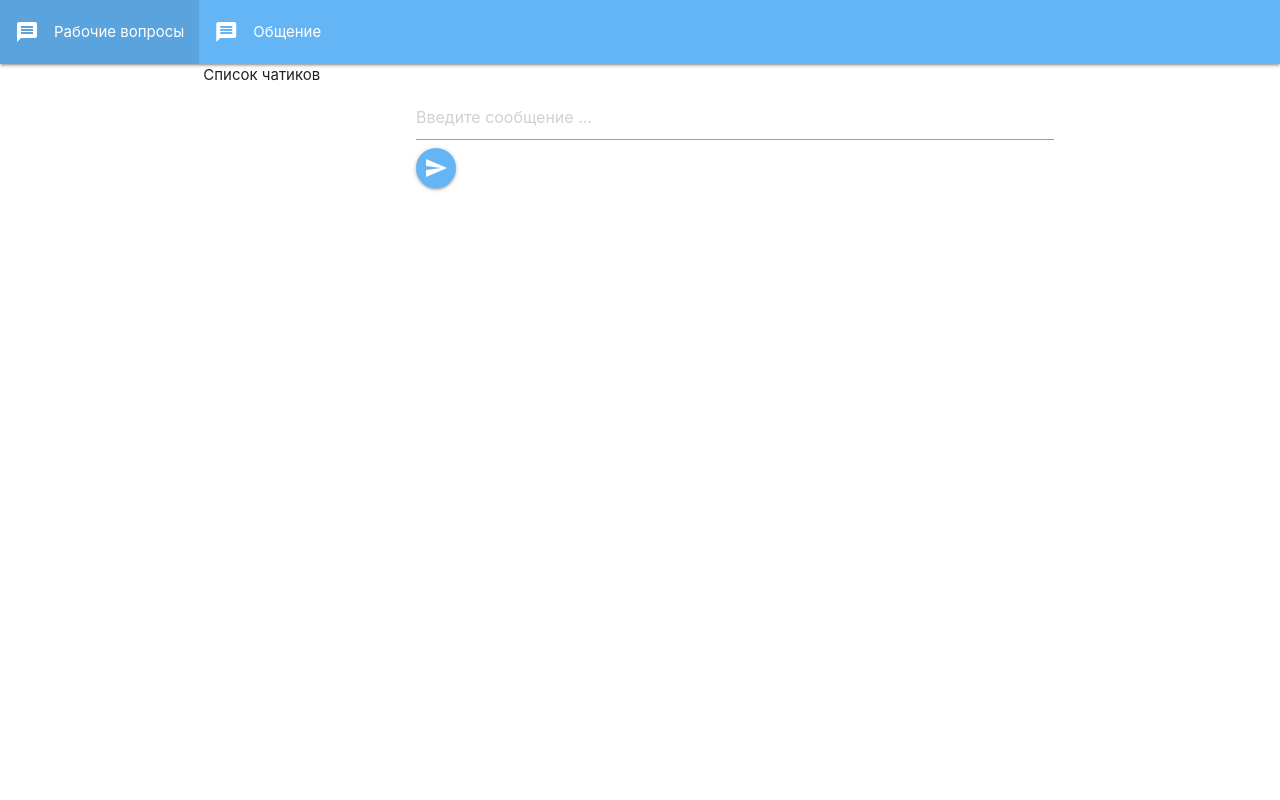
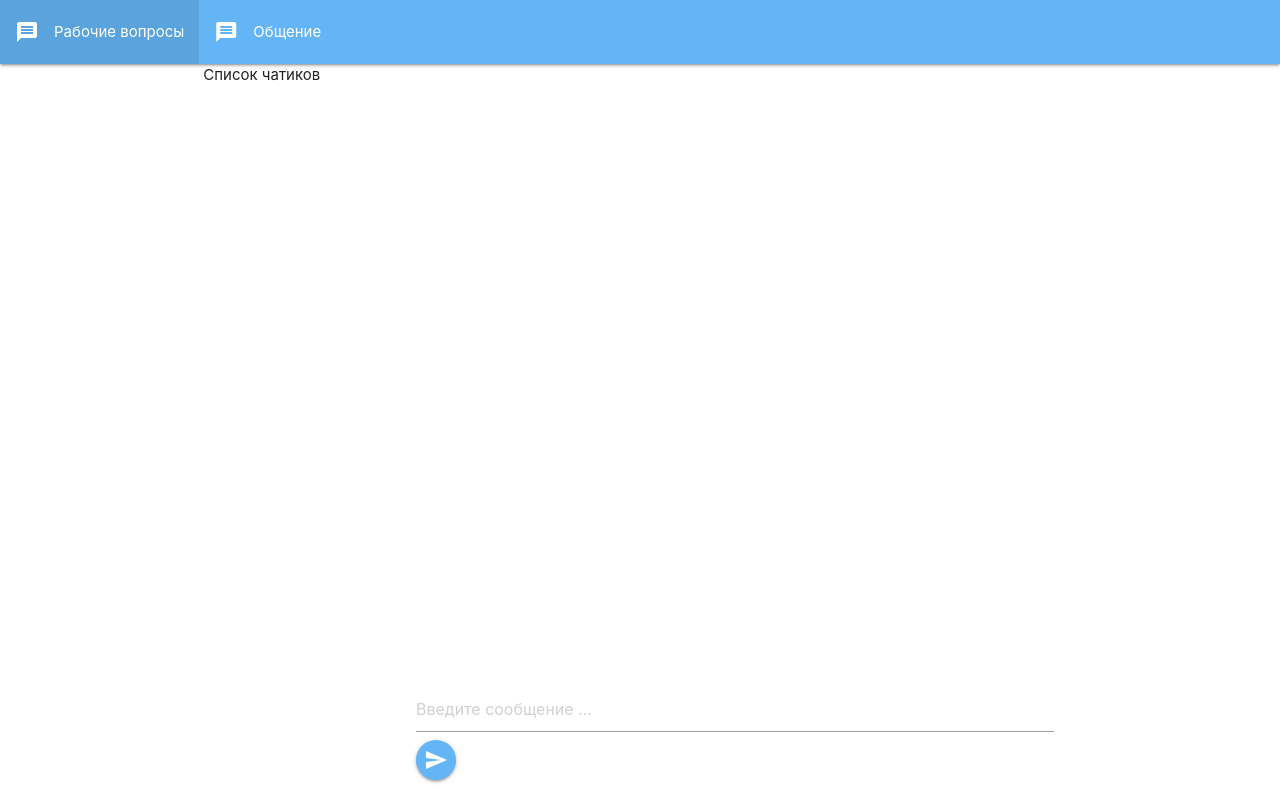
Before and after one commit to Yana-505/tot-syslem-test-task, a React (Create React App) app: page / in a window 1280 px wide. Built offline with nearby package versions, Linux system fonts and the light colour scheme.

Commit message:
Реализация правильного отображения списка сообщений

```diff
--- a/src/components/App/App.css
+++ b/src/components/App/App.css
@@ -1,13 +1,17 @@
-.App {
-
+.App-container {
+    height: 100vh;
+    display: flex;
+    flex-direction: column;
 }
 
-.Block-message {
-    align-items: center;
-    display: flex;
+.App-content {
+    flex-grow: 1;
+    min-height: 0;
 }
 
 .app-message-list {
+    height: 100%;
     margin-top: 1rem;
-    /*background-color: #ff2d2d;*/
+    display: flex;
+    flex-direction: column;
 }
--- a/src/components/App/App.tsx
+++ b/src/components/App/App.tsx
@@ -1,69 +1,23 @@
-import React, {useState} from 'react';
+import React from 'react';
 import './App.css';
+import Dialog from "../Dialog/Dialog";
 import NavBar from "../NavBar/NavBar";
-import InputMessage from "../InputMessage/InputMessage";
-import MessageList from "../MessageList/MessageList";
-import {IMessage} from "../../interfaces";
 
 const App: React.FC = () => {
 
-  const [messages, setMessages] = useState<IMessage[]>([])
-  const [messageText, setMessageText] = useState<string>('')
-
-  const [inEdit, setEdit] = useState<number>(0)
-
-  const enterMessage = (message: string) => {
-    const newMessage = message.replace(/\s+/g, ' ').trim();
-    if (newMessage == null || newMessage === '') return;
-    if (inEdit !== 0) {
-      const editingMessageIndex = messages.findIndex((m) => m.id === inEdit);
-      const editingMessage = messages[editingMessageIndex];
-      if (editingMessage == null) return;
-      if (editingMessage.messageText === messageText) return;
-      const newMessage: IMessage = {
-        messageText: messageText,
-        name: 'User',
-        id: inEdit
-      }
-      const newMessages = [...messages];
-      newMessages.splice(editingMessageIndex, 1, newMessage);
-      setMessages(newMessages);
-      setEdit(0)
-    } else {
-      const newMessage: IMessage = {
-        messageText: message,
-        name: 'User',
-        id: Date.now()
-      }
-      setMessages(prev => [...prev, newMessage]);
-    }
-  }
-
-  const removeMessage = (id: number) => {
-    setMessages(prev => prev.filter(message => message.id !== id));
-  }
-
-  const editMessage = (messageId: number) => {
-    const editingMessage = messages.find((m) => m.id === messageId);
-    if (editingMessage == null) return;
-    setMessageText(editingMessage.messageText)
-    setEdit(editingMessage.id)
-  }
-
   return (
-    <>
-      <NavBar/>
-      <div className="container">
-        <div className="row">
+    <div className="App-container">
+      <>
+        <NavBar/>
+        <div className="container row App-content">
           <div className="col s3">Список чатиков</div>
           <div className="col s9 app-message-list">
-            <MessageList messages={messages} removeMessage={removeMessage} editMessage={editMessage}/>
-            <InputMessage enterMessage={enterMessage} messageText={messageText} setMessageText={setMessageText}/>
+            <Dialog/>
           </div>
         </div>
-      </div>
-    </>
-  );
+      </>
+    </div>
+  )
 }
 
 export default App;
--- /dev/null
+++ b/src/components/Dialog/Dialog.css
@@ -0,0 +1,4 @@
+.Block-message {
+    align-items: center;
+    display: flex;
+}
--- /dev/null
+++ b/src/components/Dialog/Dialog.tsx
@@ -0,0 +1,58 @@
+import React, {useState} from "react";
+import './Dialog.css'
+import {IMessage} from "../../interfaces";
+import MessageList from "../MessageList/MessageList";
+import InputMessage from "../InputMessage/InputMessage";
+
+const Dialog: React.FC = () => {
+  const [messages, setMessages] = useState<IMessage[]>([])
+  const [messageText, setMessageText] = useState<string>('')
+  const [inEdit, setEdit] = useState<number>(0)
+
+  const enterMessage = (message: string) => {
+    const newMessage = message.replace(/\s+/g, ' ').trim();
+    if (newMessage == null || newMessage === '') return;
+    if (inEdit !== 0) {
+      const editingMessageIndex = messages.findIndex((m) => m.id === inEdit);
+      const editingMessage = messages[editingMessageIndex];
+      if (editingMessage == null) return;
+      if (editingMessage.messageText === messageText) return;
+      const newMessage: IMessage = {
+        messageText: messageText,
+        name: 'User',
+        id: inEdit
+      }
+      const newMessages = [...messages];
+      newMessages.splice(editingMessageIndex, 1, newMessage);
+      setMessages(newMessages);
+      setEdit(0)
+    } else {
+      const newMessage: IMessage = {
+        messageText: message,
+        name: 'User',
+        id: Date.now()
+      }
+      setMessages(prev => [...prev, newMessage]);
+    }
+  }
+
+  const removeMessage = (id: number) => {
+    setMessages(prev => prev.filter(message => message.id !== id));
+  }
+
+  const editMessage = (messageId: number) => {
+    const editingMessage = messages.find((m) => m.id === messageId);
+    if (editingMessage == null) return;
+    setMessageText(editingMessage.messageText);
+    setEdit(editingMessage.id);
+  }
+
+  return (
+    <>
+      <MessageList messages={messages} removeMessage={removeMessage} editMessage={editMessage}/>
+      <InputMessage enterMessage={enterMessage} messageText={messageText} setMessageText={setMessageText}/>
+    </>
+  );
+}
+
+export default Dialog;
--- a/src/components/InputMessage/InputMessage.css
+++ b/src/components/InputMessage/InputMessage.css
@@ -1,3 +1,7 @@
 #input-message {
     width: 95%;
 }
+
+.Input-message-container {
+    flex-grow: 0;
+}
--- a/src/components/InputMessage/InputMessage.tsx
+++ b/src/components/InputMessage/InputMessage.tsx
@@ -4,29 +4,28 @@ import './InputMessage.css'
 type InputMessageProps = {
   enterMessage(message: string): void,
   messageText: string,
-  setMessageText(message: string): void
+  setMessageText(message: string): void,
 }
 
 const InputMessage: React.FC<InputMessageProps> = (props) => {
-
   const changeHandler = (enent: React.ChangeEvent<HTMLInputElement>) => {
-    props.setMessageText(enent.target.value)
+    props.setMessageText(enent.target.value);
   }
 
   const keyPressHandler = (event: React.KeyboardEvent) => {
     if (event.key === 'Enter') {
-      props.enterMessage(props.messageText)
-      props.setMessageText('')
+      props.enterMessage(props.messageText);
+      props.setMessageText('');
     }
   }
 
   const submitMessage = (message: string) => {
-    props.enterMessage(message)
-    props.setMessageText('')
+    props.enterMessage(message);
+    props.setMessageText('');
   }
 
   return (
-    <div className="input-field row">
+    <div className="input-field row Input-message-container">
       <input id="input-message" type={'text'} placeholder={'Введите сообщение ...'} value={props.messageText} onChange={changeHandler}
              onKeyPress={keyPressHandler}/>
       <button className="btn-floating blue lighten-2" type="submit" name="action" onClick={() => submitMessage(props.messageText)}>
--- a/src/components/MessageList/MessageList.css
+++ b/src/components/MessageList/MessageList.css
@@ -12,3 +12,18 @@
 .cursor-pointer {
     cursor: pointer;
 }
+
+.Message-list {
+    display: flex;
+    flex-direction: column;
+    flex-grow: 1;
+    overflow: auto;
+}
+
+.Message-list > :first-child {
+    margin-top: auto !important;
+}
+
+.Message-list-icons {
+    flex-shrink: 0;
+}
--- a/src/components/MessageList/MessageList.tsx
+++ b/src/components/MessageList/MessageList.tsx
@@ -1,4 +1,4 @@
-import React from "react";
+import React, {useEffect} from "react";
 import {IMessage} from "../../interfaces";
 import './MessageList.css'
 
@@ -9,8 +9,16 @@ type MessageListProps = {
 }
 
 const MessageList: React.FC<MessageListProps> = ({messages, removeMessage, editMessage}) => {
+
+  const listRef = React.useRef<HTMLDivElement>(null);
+
+  useEffect(() => {
+    console.log(listRef.current);
+    listRef?.current?.scroll(0, listRef.current.scrollHeight);
+  }, [messages]);
+
   return (
-    <div >
+    <div ref={listRef} className="Message-list">
       {messages.map(message => {
         return(
           <div className="message">
@@ -18,7 +26,7 @@ const MessageList: React.FC<MessageListProps> = ({messages, removeMessage, editM
               <p className="Name-user">{message.name}</p>
               <span>{message.messageText}</span>
             </div>
-            <div>
+            <div className="Message-list-icons">
               <i className="material-icons prefix cursor-pointer" onClick={() => editMessage(message.id)}>edit</i>
               <i className="material-icons prefix cursor-pointer" onClick={() => removeMessage(message.id)}>delete</i>
             </div>
--- a/src/index.css
+++ b/src/index.css
@@ -11,3 +11,7 @@ code {
   font-family: source-code-pro, Menlo, Monaco, Consolas, 'Courier New',
     monospace;
 }
+
+#root {
+  height: 100vh;
+}
```
